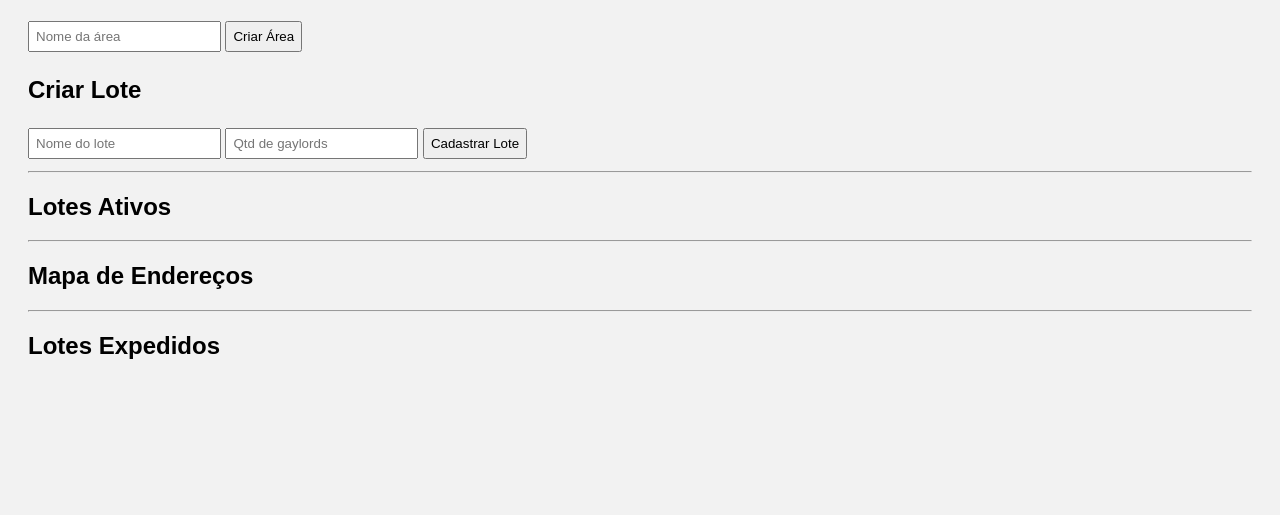
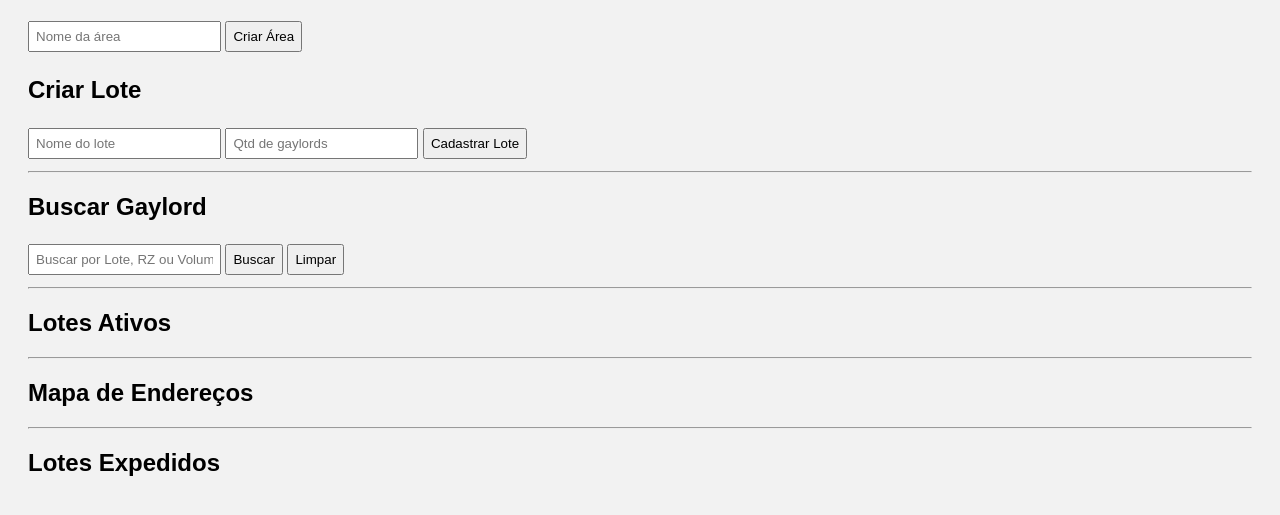
Before and after one commit to M4xEder/ProjGlords, a plain HTML site: page index.html in a window 1280 px wide. Shown: the part 139-654 px from the top of the page. Drawn offline with Linux system fonts and the light colour scheme.

Commit message:
Update index.html
Atualizar campo busca e descrições no código

```diff
--- a/index.html
+++ b/index.html
@@ -22,6 +22,16 @@
   <button onclick="cadastrarLote()">Cadastrar Lote</button>
 
 </section>
+
+<hr>
+
+<!-- ================= BUSCA ================= -->
+<h2>Buscar Gaylord</h2>
+<div class="busca">
+  <input id="buscaInput" placeholder="Buscar por Lote, RZ ou Volume">
+  <button onclick="buscar()">Buscar</button>
+  <button class="secondary" onclick="limparBusca()">Limpar</button>
+</div>
 
 <hr>
 
```
